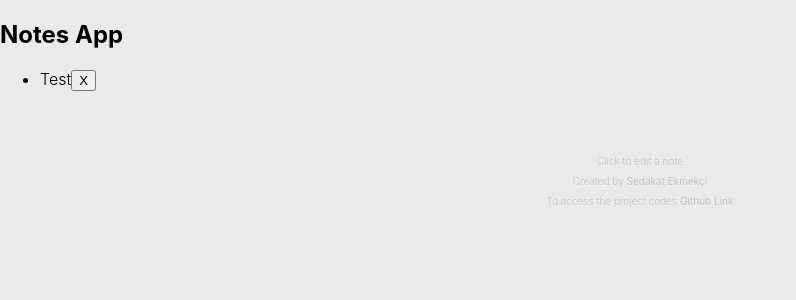
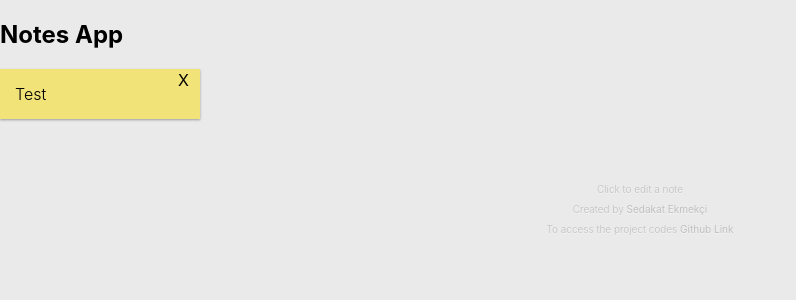
Before and after one commit to SedakatEkmekci/React_NotesApp, a React (Create React App) app in the folder notes-app/: page / in a window 1280 px wide. Shown: the top 300 px of the page, without its empty margins (0-796 px from the left). Built offline with nearby package versions, Linux system fonts and the light colour scheme.

Commit message:
Update index.css

```diff
--- a/notes-app/src/index.css
+++ b/notes-app/src/index.css
@@ -1,3 +1,37 @@
+/*Notes CSS */
+.note-list {
+  margin: 0;
+  padding: 0;
+  list-style: none;
+}
+
+.note {
+  background: #f2e379;
+  width: 200px;
+  padding: 15px;
+  margin-bottom: 10px;
+  position: relative;
+  box-shadow: 0 1px 3px rgba(0, 0, 0, 0.12), 0 1px 2px rgba(0, 0, 0, 0.24);
+  transition: box-shadow 0.2s;
+
+  &:hover {
+    box-shadow: 0px 10px 20px rgba(0, 0, 0, 0.19), 0px 6px 6px rgba(0, 0, 0, 0.24);
+  }
+}
+
+.note__delete-button {
+  font-family: inherit;
+  font-size: inherit;
+  border: none;
+  background-color: transparent;
+  position: absolute;
+  right: 5px;
+  top: 0;
+  cursor: pointer;
+}
+
+
+/* Footer CSS */
 .info {
   margin: 65px auto 0;
   color: #bfbfbf;
```
